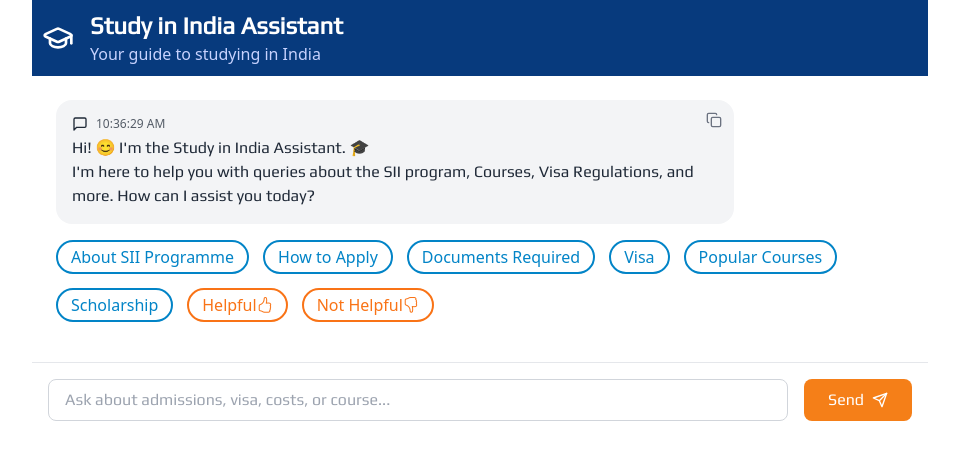
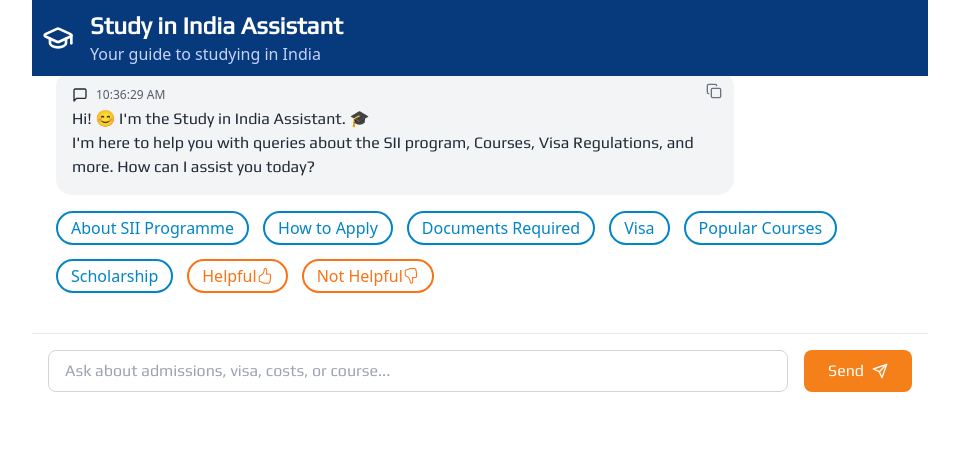
Before and after one commit to rahulmehra00/SII-Chatbot, a React (Vite) app: page / in a window 1280 px wide. Shown: the top 460 px of the page, without its empty margins (160-1119 px from the left). Built offline with nearby package versions, Linux system fonts and the light colour scheme.

Commit message:
maxHeight changed

```diff
--- a/src/apps.css
+++ b/src/apps.css
@@ -2,7 +2,7 @@
   position: relative;
   height: 100%;
   overflow-y: auto;
-  max-height: 341px;
+  max-height: 257px;
 }
 
 .buttonsDiv {
```
Also changed, not shown: chat_log.csv.
